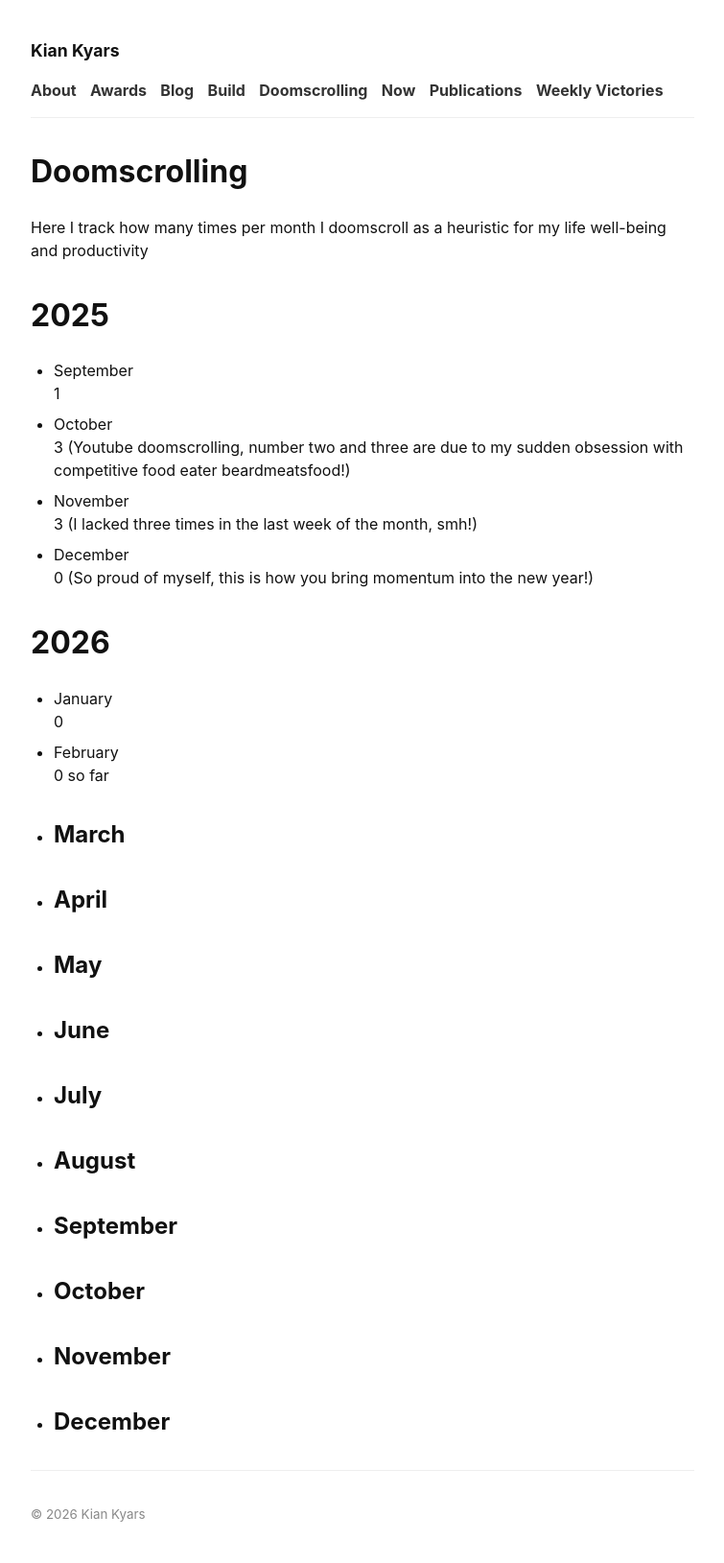
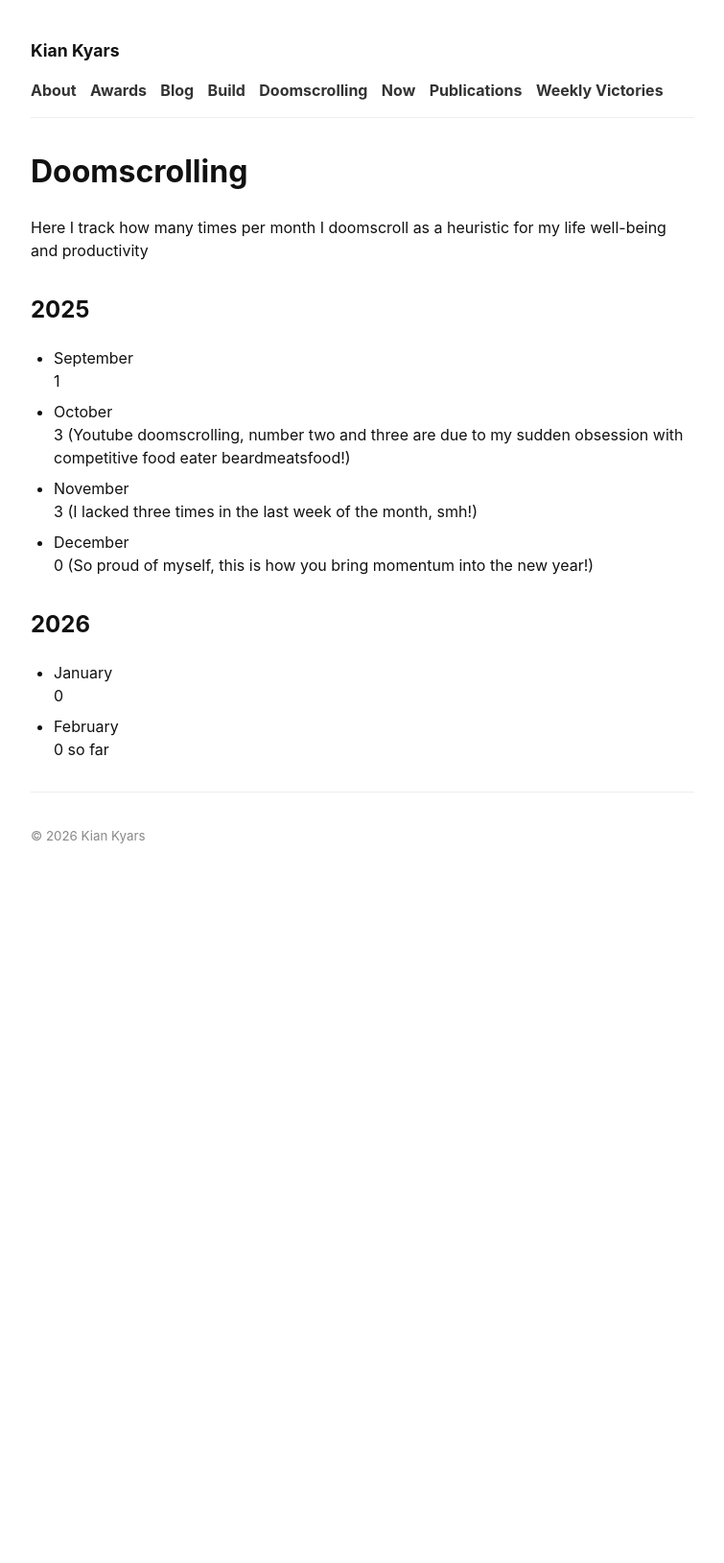
Before and after one commit to kiankyars/kiankyars.github.io, a Jekyll site: the page built from doomscrolling.md, in a window 1280 px wide. Shown: the whole page at 96% size, without its empty margins (262-1017 px from the left). Built offline with Jekyll 4.4.1, drawn with Linux system fonts in a browser that asks for light colours; after the commit the page ends 922 px from its top, so only the background shows below that.

Commit message:
further simplify

```diff
--- a/doomscrolling.md
+++ b/doomscrolling.md
@@ -6,7 +6,7 @@ permalink: /doomscrolling/
 
 Here I track how many times per month I doomscroll as a heuristic for my life well-being and productivity
 
-# 2025
+## 2025
 
 - September
   1
@@ -17,29 +17,9 @@ Here I track how many times per month I doomscroll as a heuristic for my life we
 - December
   0 (So proud of myself, this is how you bring momentum into the new year!)
 
-# 2026
+## 2026
 
 - January
   0
 - February
   0 so far
-- March
-  -
-- April
-  -
-- May
-  -
-- June
-  -
-- July
-  -
-- August
-  -
-- September
-  -
-- October
-  -
-- November
-  -
-- December
-  -
```
